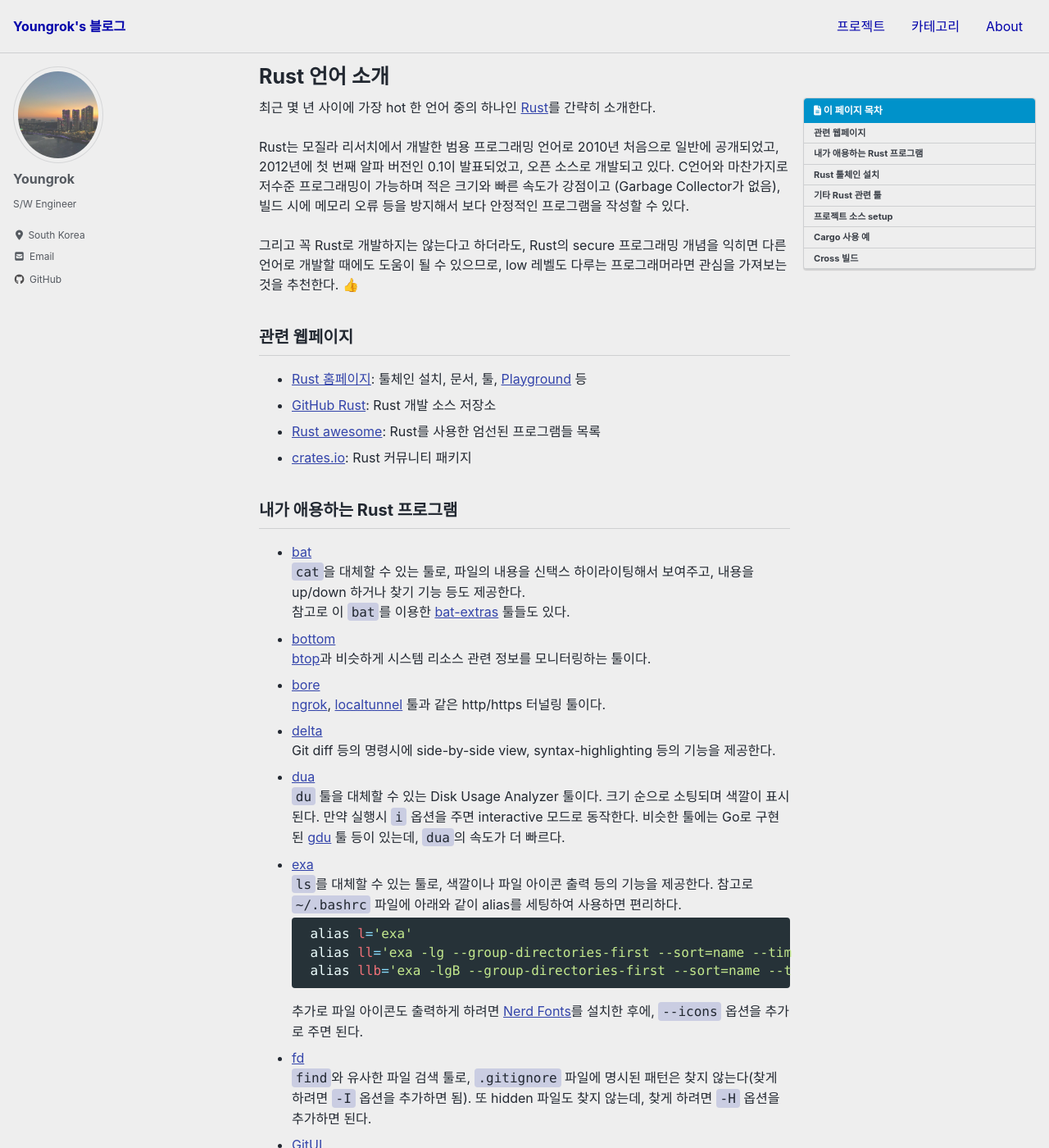
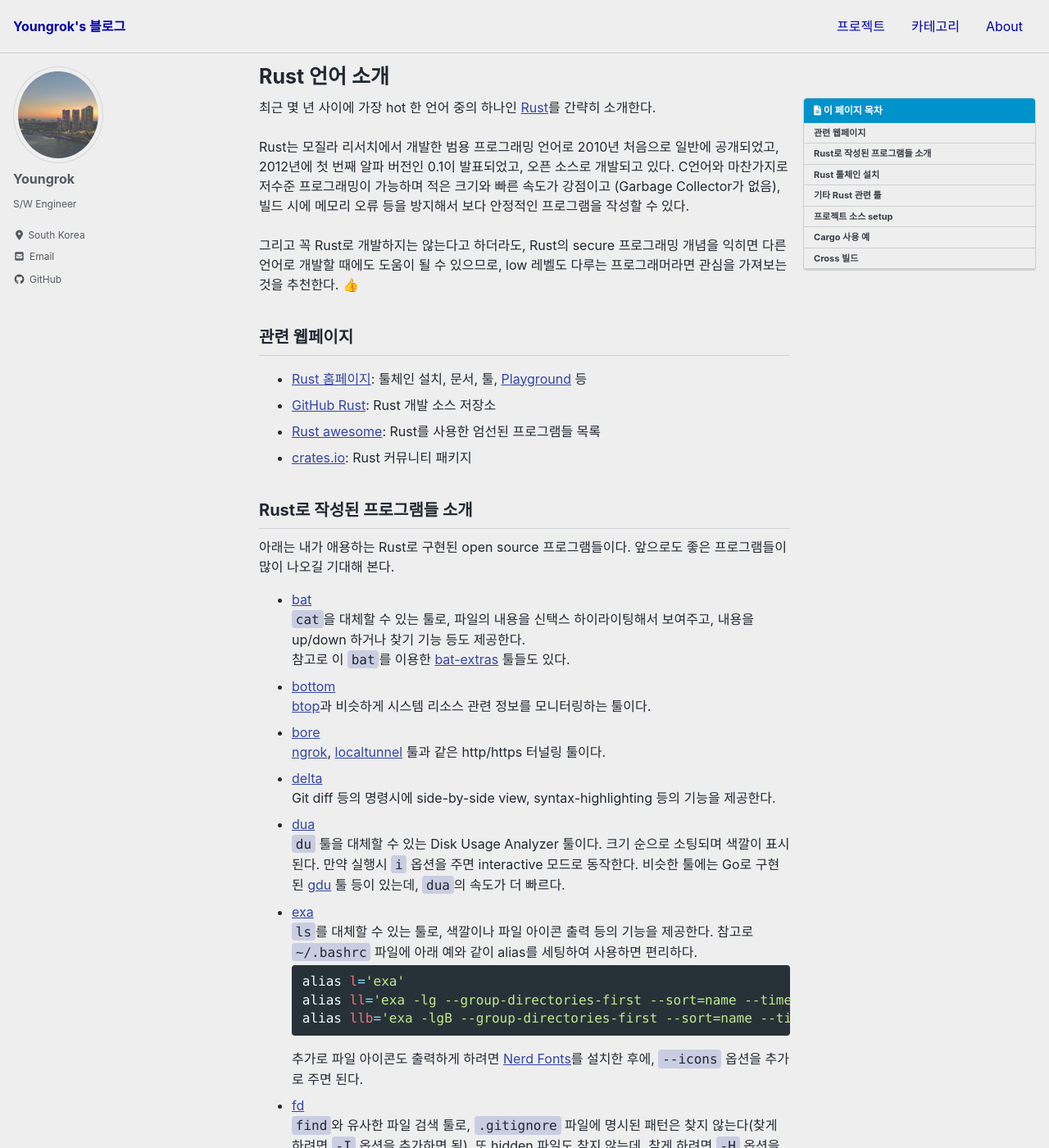
Before and after one commit to yrpark99/yrpark99.github.io, a Jekyll site: the page built from _posts/2022-05-02-rust_intro.md, in a window 1280 px wide and 1400 px high. Shown: the whole window at 82% size. Built offline with Jekyll 4.4.1, drawn with Linux system fonts in a browser that asks for light colours; cached includes are drawn as plain includes; nearby versions of some CDN libraries; some web fonts are replaced; some of the changed text lies outside the part shown.

````diff
--- a/_posts/2022-05-02-rust_intro.md
+++ b/_posts/2022-05-02-rust_intro.md
@@ -18,7 +18,8 @@ Rust는 모질라 리서치에서 개발한 범용 프로그래밍 언어로 201
 * [Rust awesome](https://github.com/awesome-rust-com/awesome-rust): Rust를 사용한 엄선된 프로그램들 목록
 * [crates.io](https://crates.io/): Rust 커뮤니티 패키지
 
-## 내가 애용하는 Rust 프로그램
+## Rust로 작성된 프로그램들 소개
+아래는 내가 애용하는 Rust로 구현된 open source 프로그램들이다. 앞으로도 좋은 프로그램들이 많이 나오길 기대해 본다.
 * [bat](https://github.com/sharkdp/bat)
    `cat`을 대체할 수 있는 툴로, 파일의 내용을 신택스 하이라이팅해서 보여주고, 내용을 up/down 하거나 찾기 기능 등도 제공한다.
    참고로 이 `bat`를 이용한 [bat-extras](https://github.com/eth-p/bat-extras) 툴들도 있다.
@@ -36,13 +37,13 @@ Rust는 모질라 리서치에서 개발한 범용 프로그래밍 언어로 201
    `du` 툴을 대체할 수 있는 Disk Usage Analyzer 툴이다. 크기 순으로 소팅되며 색깔이 표시된다. 만약 실행시 `i` 옵션을 주면 interactive 모드로 동작한다.  비슷한 툴에는 Go로 구현된 [gdu](https://github.com/dundee/gdu) 툴 등이 있는데, `dua`의 속도가 더 빠르다.
 
 * [exa](https://github.com/ogham/exa)
-   `ls`를 대체할 수 있는 툴로, 색깔이나 파일 아이콘 출력 등의 기능을 제공한다. 참고로 `~/.bashrc` 파일에 아래와 같이 alias를 세팅하여 사용하면 편리하다.
-   ```shell
-   alias l='exa'
-   alias ll='exa -lg --group-directories-first --sort=name --time-style=long-iso'
-   alias llb='exa -lgB --group-directories-first --sort=name --time-style=long-iso'
-   ```
-   추가로 파일 아이콘도 출력하게 하려면 [Nerd Fonts](https://www.nerdfonts.com/)를 설치한 후에, `--icons` 옵션을 추가로 주면 된다.
+  `ls`를 대체할 수 있는 툴로, 색깔이나 파일 아이콘 출력 등의 기능을 제공한다. 참고로 `~/.bashrc` 파일에 아래 예와 같이 alias를 세팅하여 사용하면 편리하다.
+  ```shell
+  alias l='exa'
+  alias ll='exa -lg --group-directories-first --sort=name --time-style=long-iso'
+  alias llb='exa -lgB --group-directories-first --sort=name --time-style=long-iso'
+  ```
+  추가로 파일 아이콘도 출력하게 하려면 [Nerd Fonts](https://www.nerdfonts.com/)를 설치한 후에, `--icons` 옵션을 추가로 주면 된다.
 
 * [fd](https://github.com/sharkdp/fd)
    `find`와 유사한 파일 검색 툴로, `.gitignore` 파일에 명시된 패턴은 찾지 않는다(찾게 하려면 `-I` 옵션을 추가하면 됨). 또 hidden 파일도 찾지 않는데, 찾게 하려면 `-H` 옵션을 추가하면 된다.
@@ -135,7 +136,7 @@ Rust는 모질라 리서치에서 개발한 범용 프로그래밍 언어로 201
    $ cd <디렉토리명>
    ```
 1. 빌드
-   ```
+   ```shell
    $ cargo build
    ```
    릴리즈용 이미지 빌드시에는 아래와 같이 `--release` 아규먼트를 추가하면 **target/release/** 디렉토리에 최적화된 빌드파일이 생성된다.
@@ -148,7 +149,7 @@ Rust는 모질라 리서치에서 개발한 범용 프로그래밍 언어로 201
    ```
    만약 cargo run 사용시 프로그램의 아규먼트가 있는 경우는, `cargo run` 뒤에 아규먼트를 순서대로 입력하면 된다.
 1. 빌드 대신에 문법 검사만 하려면 아래와 같이 한다.
-   ```
+   ```shell
    $ cargo check
    ```
 1. 종속 패키지의 버전 업데이트
````
Also changed, not shown: _posts/2022-05-30-remote_desktop.md (added, +62 -0 lines), assets/images/rust_server_setting.png (added).
